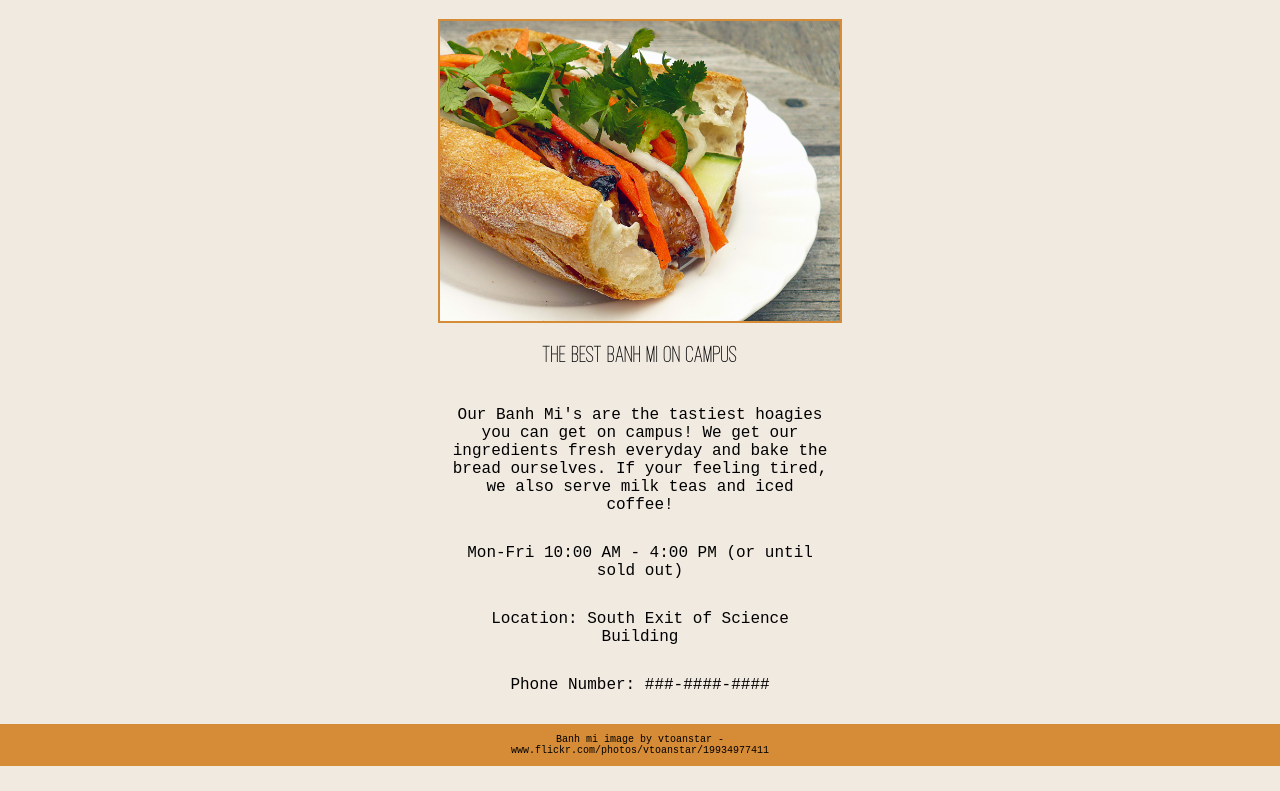
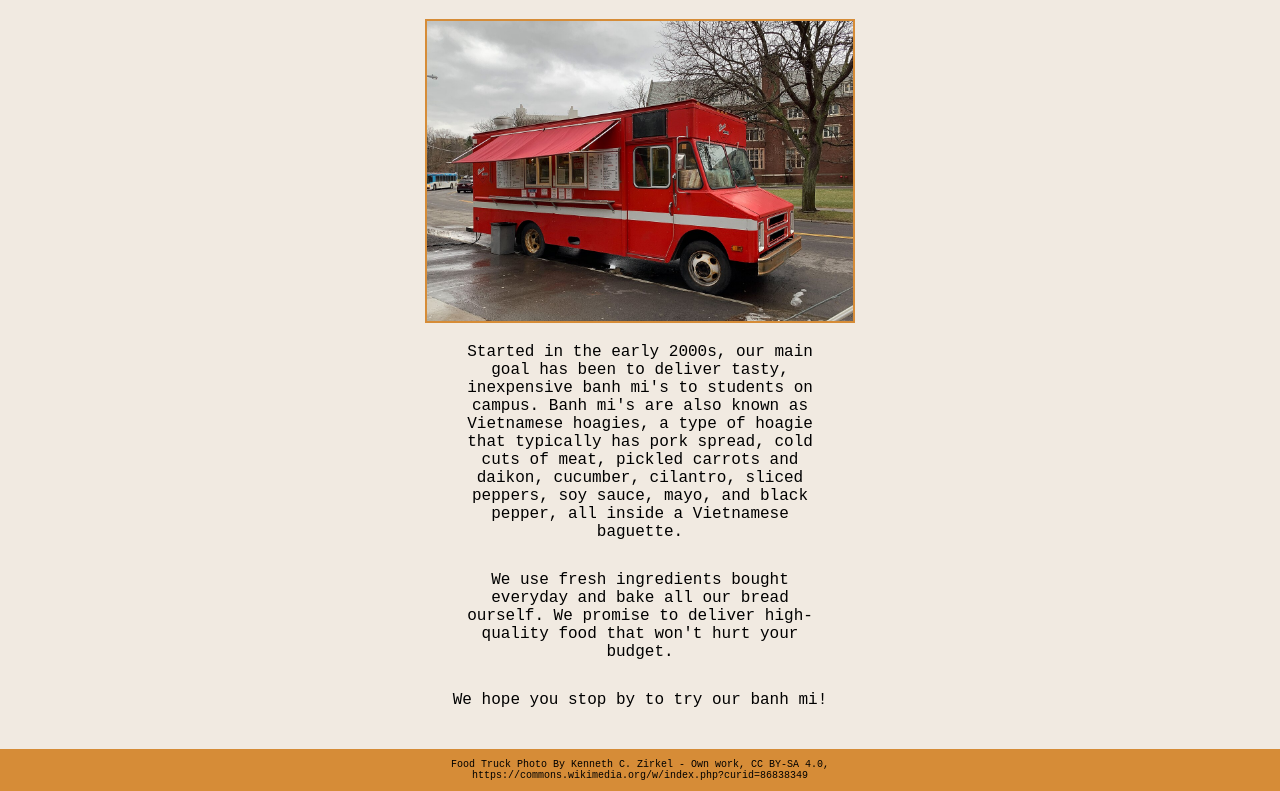
Before and after one commit to reisntea/odin-restaurant-page, a website built with webpack: page src/page.html in a window 1280 px wide. Both pictures are taken after a click on the element "About". Shown: the part 106-897 px from the top of the page. Before the commit the page ends 872 px from the top, so only its background shows below. Built offline with nearby package versions, Linux system fonts and the light colour scheme.

Commit message:
Add about content
The about nav now displays the about page when pressed. Had to change
the style a bit to look nice and also added the truck photo to images
file.

```diff
--- a/src/content.js
+++ b/src/content.js
@@ -2,6 +2,7 @@ import banhMi from "./images/banhmi.jpg";
 import banhMi2 from "./images/banhmi2.jpg";
 import frenchFries from "./images/frenchfries.jpg";
 import coffee from "./images/coffee.jpg";
+import truck from "./images/foodtruck.jpg";
 
 
 function createHomeContent() {
@@ -282,4 +283,46 @@ function createMenuContent() {
     content.appendChild(sourcesDiv);
 }
 
-export { createHomeContent, createMenuContent };
+function createAboutContent() {
+    const content = document.getElementById("content");
+
+    const headingDiv = document.createElement("div");
+    headingDiv.id = "heading";
+
+    const headingTitle = document.createElement("h1");
+    headingTitle.textContent = "Banh Mi Truck";
+
+    const headingImg = document.createElement("img");
+    headingImg.src = truck;
+    headingImg.classList.add("food-photo");
+    headingImg.alt = "Louie's Lunch, parked on Thurston Avenue in front of Risley in 2020";
+
+    headingDiv.appendChild(headingTitle);
+    headingDiv.appendChild(headingImg);
+    content.appendChild(headingDiv);
+
+    const aboutText = document.createElement("p");
+    aboutText.textContent = "Started in the early 2000s, our main goal has been to deliver tasty, inexpensive banh mi's to students on campus. Banh mi's are also known as Vietnamese hoagies, a type of hoagie that typically has pork spread, cold cuts of meat, pickled carrots and daikon, cucumber, cilantro, sliced peppers, soy sauce, mayo, and black pepper, all inside a Vietnamese baguette.";
+
+    const aboutTextContinued = document.createElement("p");
+    aboutTextContinued.textContent = "We use fresh ingredients bought everyday and bake all our bread ourself. We promise to deliver high-quality food that won't hurt your budget.";
+
+    const endText = document.createElement("p");
+    endText.textContent = "We hope you stop by to try our banh mi!";
+
+    content.appendChild(aboutText);
+    content.appendChild(aboutTextContinued);
+    content.appendChild(endText);
+
+    const sourcesDiv = document.createElement("div");
+    sourcesDiv.id = "sources";
+
+    const source1 = document.createElement("p");
+    source1.textContent = "Food Truck Photo By Kenneth C. Zirkel - Own work, CC BY-SA 4.0, https://commons.wikimedia.org/w/index.php?curid=86838349";
+
+    sourcesDiv.appendChild(source1);
+    content.appendChild(sourcesDiv);
+
+}
+
+export { createHomeContent, createMenuContent, createAboutContent };
--- a/src/index.js
+++ b/src/index.js
@@ -1,4 +1,4 @@
-import { createHomeContent as createHomeContentImport, createMenuContent as createMenuContentImport } from "./content.js";
+import { createHomeContent as createHomeContentImport, createMenuContent as createMenuContentImport, createAboutContent as createAboutContentImport } from "./content.js";
 import "./styles.css";
 
 // Controls what the page displays
@@ -26,7 +26,9 @@ function pageController () {
                 currentId = target.id;
                 break;
             case "about":
-                console.log('About nav was clicked');
+                content.replaceChildren();
+                createAboutContentImport();
+                currentId = target.id;
                 break;
             }
         }
--- a/src/styles.css
+++ b/src/styles.css
@@ -30,6 +30,10 @@ nav {
 
 nav:hover {
     background-color: rgb(214, 140, 55);
+}
+
+h2 {
+    line-height: 0;
 }
 
 #content {
@@ -65,7 +69,7 @@ p {
     font-size: 10px;
     display: flex;
     width: 100%;
-    margin-top: 10px;
+    margin-top: 20px;
     justify-content: center;
     gap: 20px;
 }
```
Also changed, not shown: src/page.html (+0 -1 lines), src/images/foodtruck.jpg (added).
